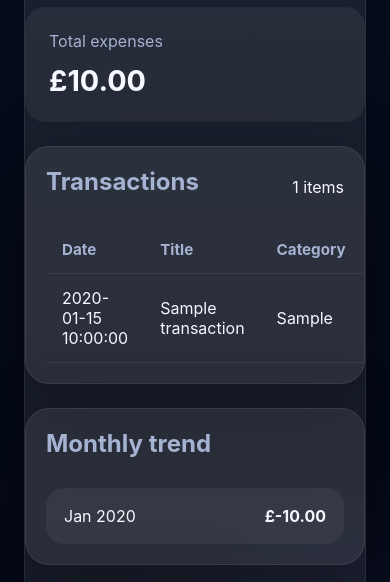
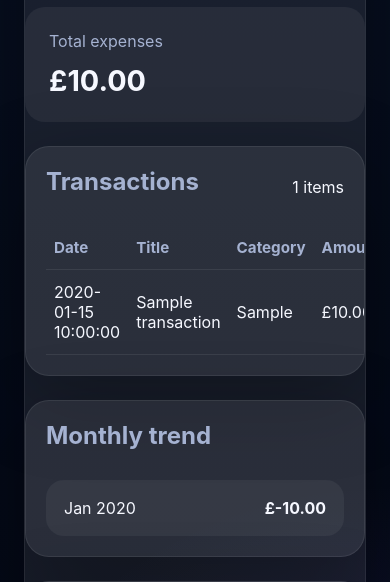
Before and after one commit to algabeire/flaskbudget, a Flask app: page /dashboard in a window 390 px wide. Shown: the part 855-1437 px from the top of the page. Run offline with Flask 3, Linux system fonts and the light colour scheme; a user stored in the database is signed in; tables that the repository leaves empty hold one stand-in row (values such as "Sample post").

Commit message:
Fix transaction table alignment on smaller screens

```diff
--- a/static/style.css
+++ b/static/style.css
@@ -404,4 +404,14 @@ nav a:hover {
   nav {
     justify-content: flex-end;
   }
+
+  .activity-panel th,
+  .activity-panel td {
+    padding: 12px 8px;
+    vertical-align: middle;
+  }
+
+  .actions {
+    justify-content: center;
+  }
 }
```
